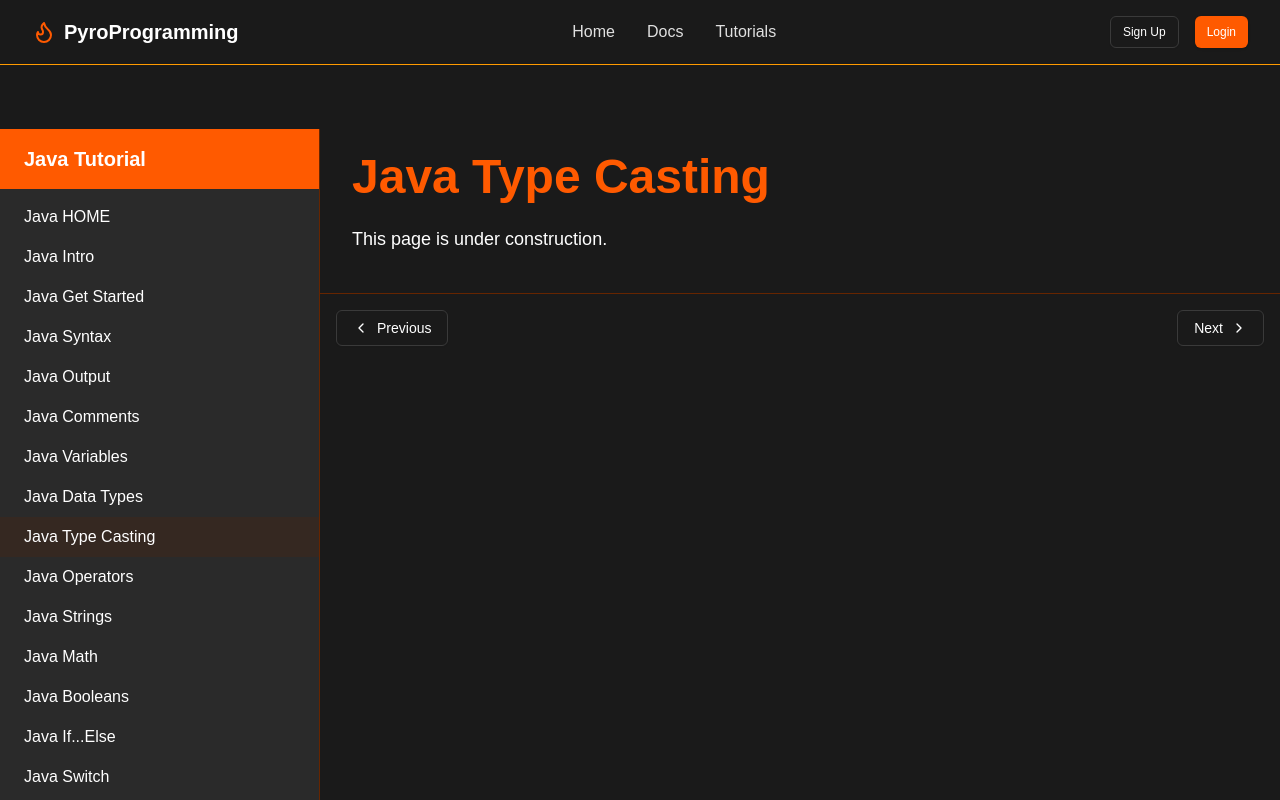
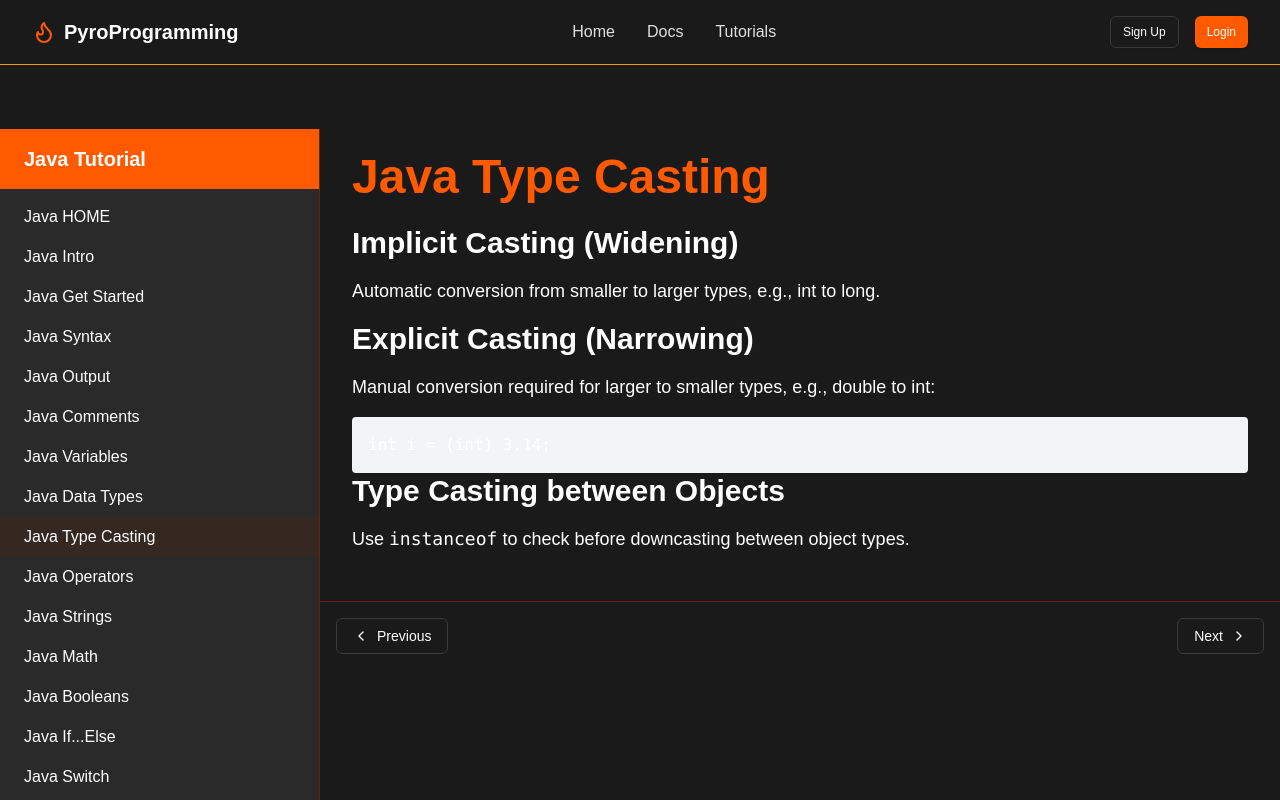
Before and after one commit to 321EZ123/PyroProgramming, a Next.js app: page /tutorials/java/type-casting in a window 1280 px wide. Shown: the top 800 px of the page. Built offline with nearby package versions, Linux system fonts and the light colour scheme.

Commit message:
Type Casting page

```diff
--- a/src/app/tutorials/java/type-casting/page.tsx
+++ b/src/app/tutorials/java/type-casting/page.tsx
@@ -4,7 +4,13 @@ export default function Page() {
   return (
     <div className="max-w-4xl mx-auto">
       <h1 className="text-5xl font-bold mb-6 text-primary">Java Type Casting</h1>
-      <p className="text-lg mb-4">This page is under construction.</p>
+      <h2 className="text-3xl font-semibold mb-4">Implicit Casting (Widening)</h2>
+      <p className="text-lg mb-4">Automatic conversion from smaller to larger types, e.g., int to long.</p>
+      <h2 className="text-3xl font-semibold mb-4">Explicit Casting (Narrowing)</h2>
+      <p className="text-lg mb-4">Manual conversion required for larger to smaller types, e.g., double to int:</p>
+      <pre className="bg-gray-100 p-4 rounded"><code>int i = (int) 3.14;</code></pre>
+      <h2 className="text-3xl font-semibold mb-4">Type Casting between Objects</h2>
+      <p className="text-lg mb-6">Use <code>instanceof</code> to check before downcasting between object types.</p>
     </div>
   );
 }
```
